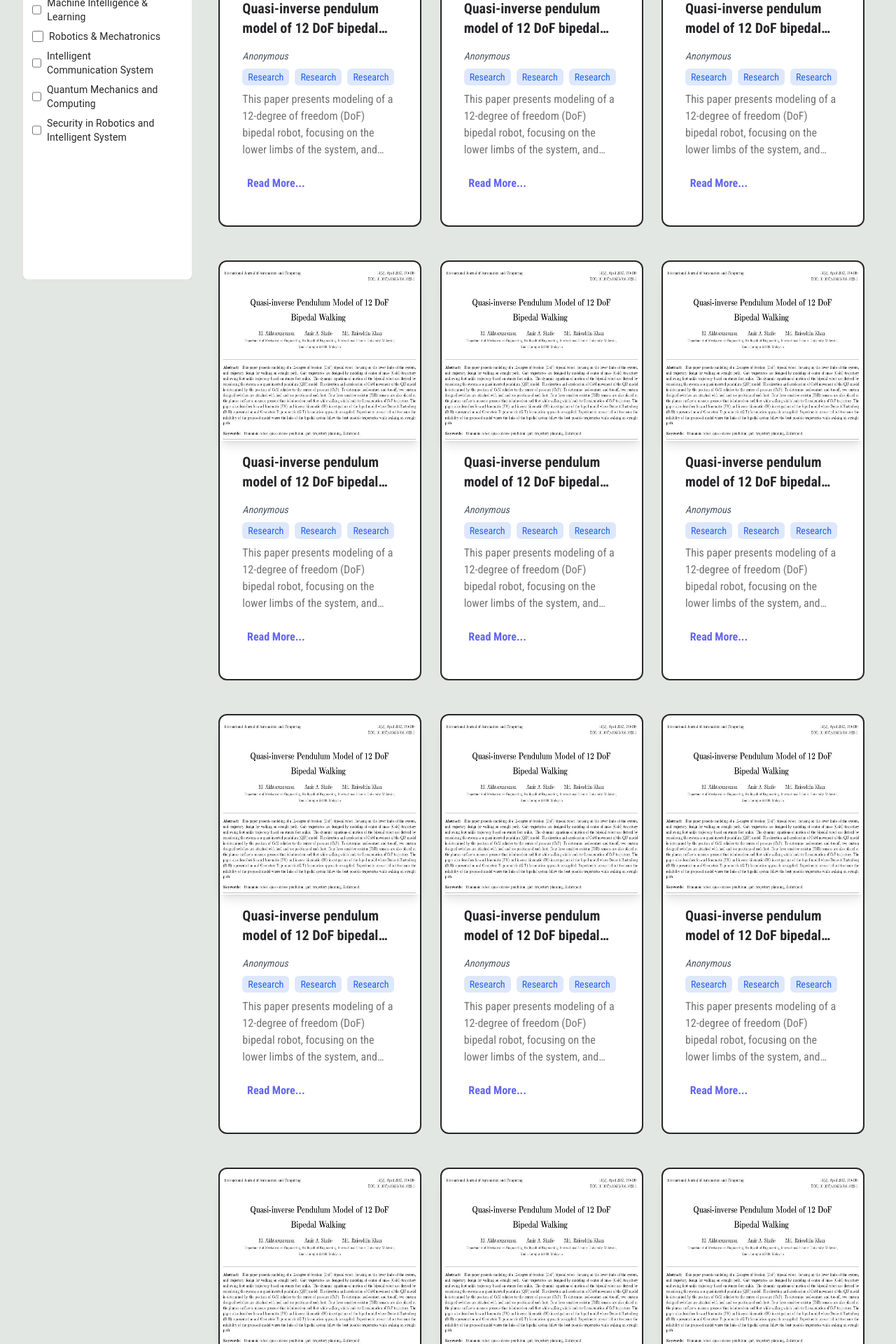
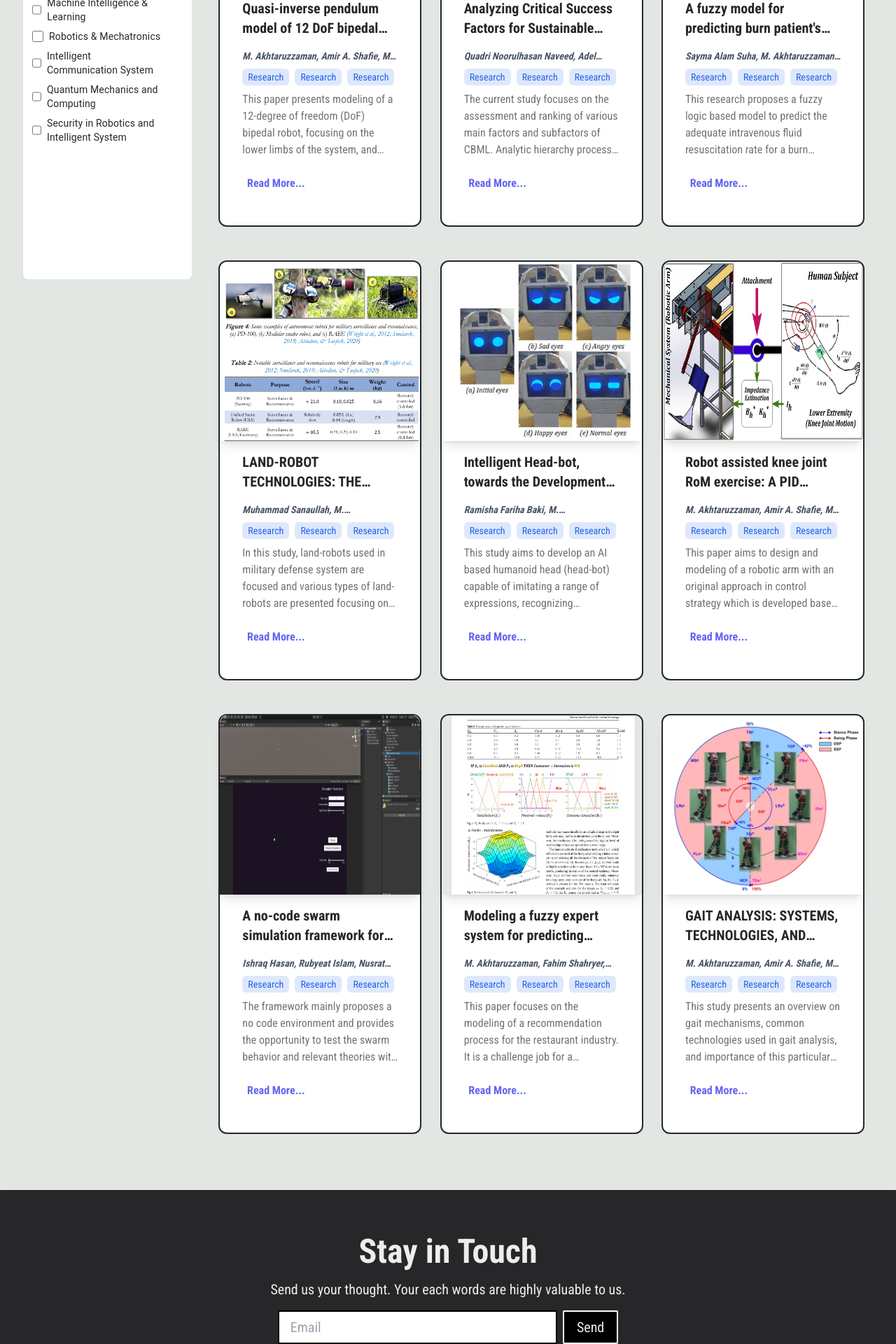
Before and after one commit to RafsanProve/qrarg, a Next.js app in the folder client/: page /research in a window 1280 px wide. Shown: the part 680-2600 px from the top of the page at 70% size. Built offline with nearby package versions, Linux system fonts and the light colour scheme.

Commit message:
Load data

```diff
--- a/client/app/components/research/FilterBox.jsx
+++ b/client/app/components/research/FilterBox.jsx
@@ -25,7 +25,7 @@ const FilterBox = ({ onFilterChange }) => {
 
   const handleYearChange = (event, newValue) => {
     setYearRange(newValue);
-    onFilterChange({ yearRange: newValue, categories: selectedCategories });
+    onFilterChange({ yearRange: newValue, categories: selectedCategories, fields: selectedFields });
   };
 
   const handleCategoryChange = (event) => {
@@ -35,7 +35,7 @@ const FilterBox = ({ onFilterChange }) => {
       : selectedCategories.filter(c => c !== category);
 
     setSelectedCategories(updatedCategories);
-    onFilterChange({ yearRange, categories: updatedCategories });
+    onFilterChange({ yearRange, categories: updatedCategories, fields: selectedFields });
   };
 
   const handleFieldChange = (event) => {
@@ -45,7 +45,7 @@ const FilterBox = ({ onFilterChange }) => {
       : selectedFields.filter(c => c !== field);
 
     setSelectedFields(updatedFields);
-    onFilterChange({ yearRange, fields: updatedFields });
+    onFilterChange({ yearRange, categories: selectedCategories , fields: updatedFields });
   };
 
   return (
--- a/client/app/components/research/ResearchCard.jsx
+++ b/client/app/components/research/ResearchCard.jsx
@@ -5,12 +5,12 @@ import Tag from "./Tag"
 export default function HomeCard({ title, authors, tags, description, imageUrl, link }) {
   return (
     <div className="bg-white text-zinc-800 rounded-xl border-2 border-zinc-800 flex flex-col items-left justify-start h-[600px] w-11/12 mx-auto pb-10 mt-12 sm:mx-8 md:mx-auto">
-      <Image src={imageUrl} alt={title} className="w-full h-64 rounded-t-3xl shadow-lg bg-cover" width={320} height={256} />
+      <Image src={imageUrl} alt={title} className="w-full h-64 rounded-t-xl shadow-lg bg-cover" width={320} height={256} />
       <h1 className="line-clamp-2 text-left w-full font-bold text-base sm:text-base md:text-xl mb-4 mt-4 px-4 sm:px-8 md:px-18">{title}</h1>
 
       {/* Authors section */}
       <div className="flex flex-row items-center justify-start px-4 sm:px-8 md:px-18 mb-2">
-        <p className="text-sm text-gray-600 italic line-clamp-1">
+        <p className="text-sm text-gray-600 font-bold italic line-clamp-1">
           {authors ? authors.join(', ') : 'Anonymous'}
         </p>
       </div>
--- a/client/app/research/page.js
+++ b/client/app/research/page.js
@@ -5,6 +5,7 @@ import {Roboto_Condensed} from "next/font/google";
 import FilterBox from "../components/research/FilterBox";
 import SearchBar from "../components/research/SearchBar";
 import InfoSection from "../components/research/InfoSection";
+import data from "../data/research_paper.json";
 
 const roboto = Roboto_Condensed({
       weight: ["100", "200", "300", "400", "500", "600", "700", "800", "900"],
@@ -28,68 +29,16 @@ export default function ResearchesPage() {
           <div className="ml-6 flex-1">
           <SearchBar />
             <div className="grid grid-cols-3">
-              <ResearchCard
-                title={"Quasi-inverse pendulum model of 12 DoF bipedal walking"}
-                description={"This paper presents modeling of a 12-degree of freedom (DoF) bipedal robot, focusing on the lower limbs of the system, and trajectory design for walking on straight path. Gait trajectories are designed by modeling of center of mass (CoM) trajectory and swing foot ankle trajectory based on stance foot ankle."}
-                imageUrl={"/images/Quasi-inverse.png"}
-                link={"https://link.springer.com/article/10.1007/s11633-016-1023-1"}
-              /><ResearchCard
-                title={"Quasi-inverse pendulum model of 12 DoF bipedal walking"}
-                description={"This paper presents modeling of a 12-degree of freedom (DoF) bipedal robot, focusing on the lower limbs of the system, and trajectory design for walking on straight path. Gait trajectories are designed by modeling of center of mass (CoM) trajectory and swing foot ankle trajectory based on stance foot ankle."}
-                imageUrl={"/images/Quasi-inverse.png"}
-                link={"https://link.springer.com/article/10.1007/s11633-016-1023-1"}
-              /><ResearchCard
-                title={"Quasi-inverse pendulum model of 12 DoF bipedal walking"}
-                description={"This paper presents modeling of a 12-degree of freedom (DoF) bipedal robot, focusing on the lower limbs of the system, and trajectory design for walking on straight path. Gait trajectories are designed by modeling of center of mass (CoM) trajectory and swing foot ankle trajectory based on stance foot ankle."}
-                imageUrl={"/images/Quasi-inverse.png"}
-                link={"https://link.springer.com/article/10.1007/s11633-016-1023-1"}
-              /><ResearchCard
-                title={"Quasi-inverse pendulum model of 12 DoF bipedal walking"}
-                description={"This paper presents modeling of a 12-degree of freedom (DoF) bipedal robot, focusing on the lower limbs of the system, and trajectory design for walking on straight path. Gait trajectories are designed by modeling of center of mass (CoM) trajectory and swing foot ankle trajectory based on stance foot ankle."}
-                imageUrl={"/images/Quasi-inverse.png"}
-                link={"https://link.springer.com/article/10.1007/s11633-016-1023-1"}
-              /><ResearchCard
-                title={"Quasi-inverse pendulum model of 12 DoF bipedal walking"}
-                description={"This paper presents modeling of a 12-degree of freedom (DoF) bipedal robot, focusing on the lower limbs of the system, and trajectory design for walking on straight path. Gait trajectories are designed by modeling of center of mass (CoM) trajectory and swing foot ankle trajectory based on stance foot ankle."}
-                imageUrl={"/images/Quasi-inverse.png"}
-                link={"https://link.springer.com/article/10.1007/s11633-016-1023-1"}
-              /><ResearchCard
-                title={"Quasi-inverse pendulum model of 12 DoF bipedal walking"}
-                description={"This paper presents modeling of a 12-degree of freedom (DoF) bipedal robot, focusing on the lower limbs of the system, and trajectory design for walking on straight path. Gait trajectories are designed by modeling of center of mass (CoM) trajectory and swing foot ankle trajectory based on stance foot ankle."}
-                imageUrl={"/images/Quasi-inverse.png"}
-                link={"https://link.springer.com/article/10.1007/s11633-016-1023-1"}
-              /><ResearchCard
-                title={"Quasi-inverse pendulum model of 12 DoF bipedal walking"}
-                description={"This paper presents modeling of a 12-degree of freedom (DoF) bipedal robot, focusing on the lower limbs of the system, and trajectory design for walking on straight path. Gait trajectories are designed by modeling of center of mass (CoM) trajectory and swing foot ankle trajectory based on stance foot ankle."}
-                imageUrl={"/images/Quasi-inverse.png"}
-                link={"https://link.springer.com/article/10.1007/s11633-016-1023-1"}
-              /><ResearchCard
-                title={"Quasi-inverse pendulum model of 12 DoF bipedal walking"}
-                description={"This paper presents modeling of a 12-degree of freedom (DoF) bipedal robot, focusing on the lower limbs of the system, and trajectory design for walking on straight path. Gait trajectories are designed by modeling of center of mass (CoM) trajectory and swing foot ankle trajectory based on stance foot ankle."}
-                imageUrl={"/images/Quasi-inverse.png"}
-                link={"https://link.springer.com/article/10.1007/s11633-016-1023-1"}
-              /><ResearchCard
-                title={"Quasi-inverse pendulum model of 12 DoF bipedal walking"}
-                description={"This paper presents modeling of a 12-degree of freedom (DoF) bipedal robot, focusing on the lower limbs of the system, and trajectory design for walking on straight path. Gait trajectories are designed by modeling of center of mass (CoM) trajectory and swing foot ankle trajectory based on stance foot ankle."}
-                imageUrl={"/images/Quasi-inverse.png"}
-                link={"https://link.springer.com/article/10.1007/s11633-016-1023-1"}
-              /><ResearchCard
-                title={"Quasi-inverse pendulum model of 12 DoF bipedal walking"}
-                description={"This paper presents modeling of a 12-degree of freedom (DoF) bipedal robot, focusing on the lower limbs of the system, and trajectory design for walking on straight path. Gait trajectories are designed by modeling of center of mass (CoM) trajectory and swing foot ankle trajectory based on stance foot ankle."}
-                imageUrl={"/images/Quasi-inverse.png"}
-                link={"https://link.springer.com/article/10.1007/s11633-016-1023-1"}
-              /><ResearchCard
-                title={"Quasi-inverse pendulum model of 12 DoF bipedal walking"}
-                description={"This paper presents modeling of a 12-degree of freedom (DoF) bipedal robot, focusing on the lower limbs of the system, and trajectory design for walking on straight path. Gait trajectories are designed by modeling of center of mass (CoM) trajectory and swing foot ankle trajectory based on stance foot ankle."}
-                imageUrl={"/images/Quasi-inverse.png"}
-                link={"https://link.springer.com/article/10.1007/s11633-016-1023-1"}
-              /><ResearchCard
-                title={"Quasi-inverse pendulum model of 12 DoF bipedal walking"}
-                description={"This paper presents modeling of a 12-degree of freedom (DoF) bipedal robot, focusing on the lower limbs of the system, and trajectory design for walking on straight path. Gait trajectories are designed by modeling of center of mass (CoM) trajectory and swing foot ankle trajectory based on stance foot ankle."}
-                imageUrl={"/images/Quasi-inverse.png"}
-                link={"https://www.worldscientific.com/doi/abs/10.1142/S0219519416300039"}
-              />
-              {/* Add more ResearchCard components as needed */}
+              {data.map((research) => (
+                <ResearchCard
+                  key={research.id}
+                  title={research.title}
+                  authors={research.authors}
+                  description={research.description}
+                  imageUrl={research.imageUrl}
+                  link={research.link}
+                />
+              ))}
             </div>
           </div>
         </div>
```
Also changed, not shown: client/app/data/research_paper.json (+9 -0 lines), client/public/images/Knee-joint.png (renamed from client/public/images/Knee-joint.jpg).
